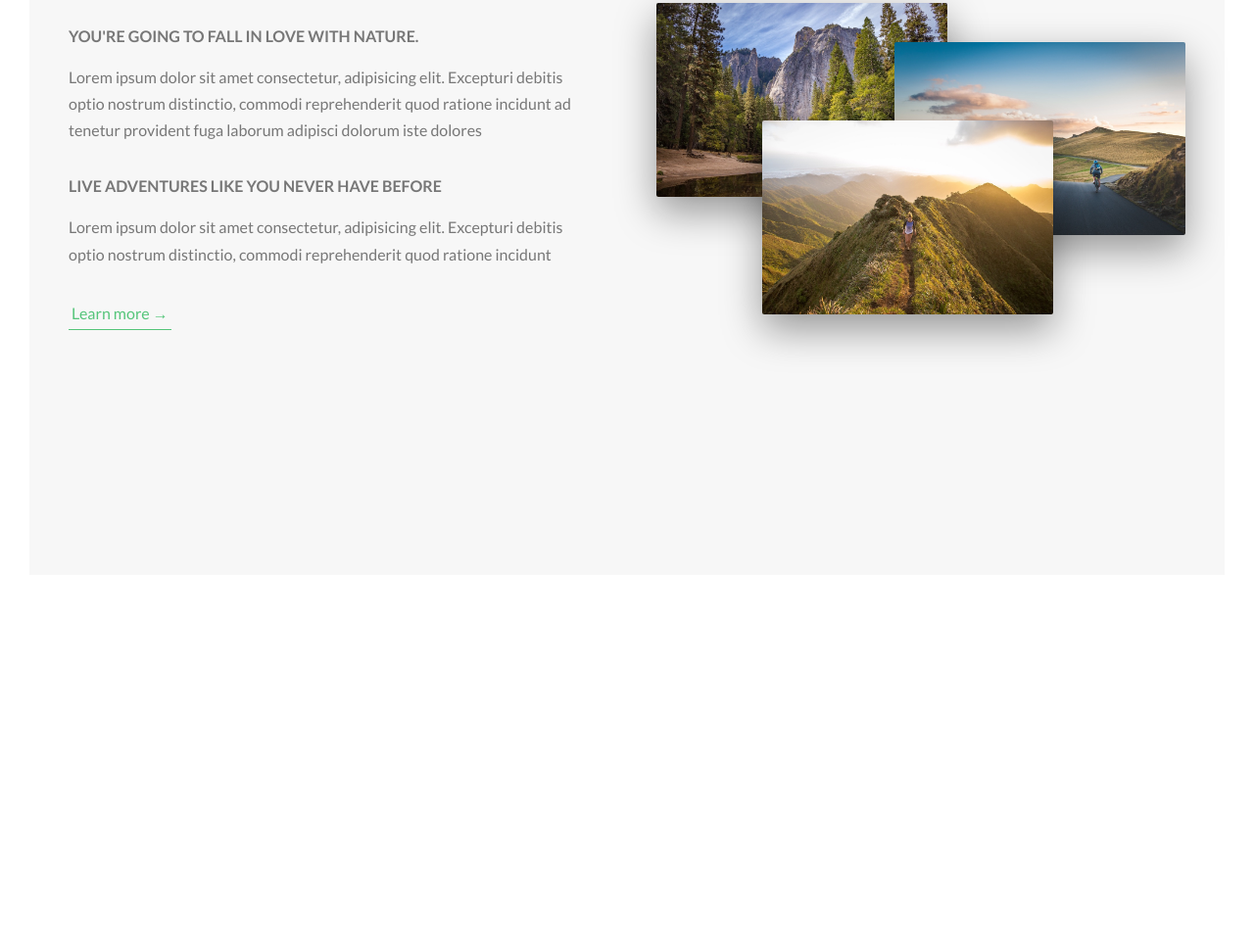
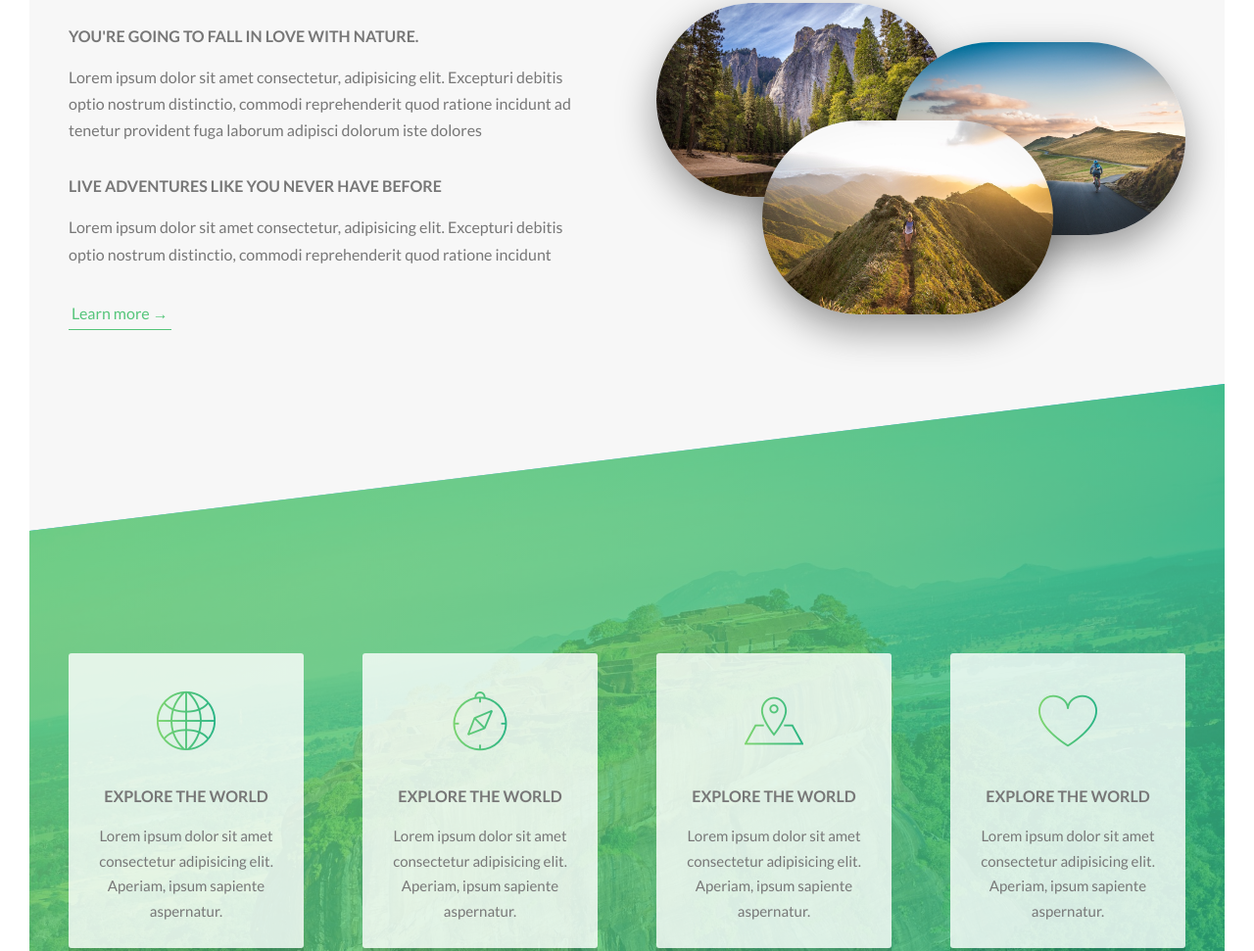
Before and after one commit to mshajid/Nature-Tours-Website, a website: page index.html in a window 1280 px wide. Shown: the part 917-1888 px from the top of the page at 98% size. Before the commit the page ends 1534 px from the top, so only its background shows below. Drawn offline with Linux system fonts and the light colour scheme.

Commit message:
new update

```diff
--- /dev/null
+++ b/css/icon-font.css
@@ -0,0 +1,445 @@
+@charset "UTF-8";
+
+@font-face {
+  font-family: "linea-basic-10";
+  src:url("fonts/linea-basic-10.eot");
+  src:url("fonts/linea-basic-10.eot?#iefix") format("embedded-opentype"),
+    url("fonts/linea-basic-10.woff") format("woff"),
+    url("fonts/linea-basic-10.ttf") format("truetype"),
+    url("fonts/linea-basic-10.svg#linea-basic-10") format("svg");
+  font-weight: normal;
+  font-style: normal;
+
+}
+
+[data-icon]:before {
+  font-family: "linea-basic-10" !important;
+  content: attr(data-icon);
+  font-style: normal !important;
+  font-weight: normal !important;
+  font-variant: normal !important;
+  text-transform: none !important;
+  speak: none;
+  line-height: 1;
+  -webkit-font-smoothing: antialiased;
+  -moz-osx-font-smoothing: grayscale;
+}
+
+[class^="icon-"]:before,
+[class*=" icon-"]:before {
+  font-family: "linea-basic-10" !important;
+  font-style: normal !important;
+  font-weight: normal !important;
+  font-variant: normal !important;
+  text-transform: none !important;
+  speak: none;
+  line-height: 1;
+  -webkit-font-smoothing: antialiased;
+  -moz-osx-font-smoothing: grayscale;
+}
+
+.icon-basic-accelerator:before {
+  content: "a";
+}
+.icon-basic-alarm:before {
+  content: "b";
+}
+.icon-basic-anchor:before {
+  content: "c";
+}
+.icon-basic-anticlockwise:before {
+  content: "d";
+}
+.icon-basic-archive:before {
+  content: "e";
+}
+.icon-basic-archive-full:before {
+  content: "f";
+}
+.icon-basic-ban:before {
+  content: "g";
+}
+.icon-basic-battery-charge:before {
+  content: "h";
+}
+.icon-basic-battery-empty:before {
+  content: "i";
+}
+.icon-basic-battery-full:before {
+  content: "j";
+}
+.icon-basic-battery-half:before {
+  content: "k";
+}
+.icon-basic-bolt:before {
+  content: "l";
+}
+.icon-basic-book:before {
+  content: "m";
+}
+.icon-basic-book-pen:before {
+  content: "n";
+}
+.icon-basic-book-pencil:before {
+  content: "o";
+}
+.icon-basic-bookmark:before {
+  content: "p";
+}
+.icon-basic-calculator:before {
+  content: "q";
+}
+.icon-basic-calendar:before {
+  content: "r";
+}
+.icon-basic-cards-diamonds:before {
+  content: "s";
+}
+.icon-basic-cards-hearts:before {
+  content: "t";
+}
+.icon-basic-case:before {
+  content: "u";
+}
+.icon-basic-chronometer:before {
+  content: "v";
+}
+.icon-basic-clessidre:before {
+  content: "w";
+}
+.icon-basic-clock:before {
+  content: "x";
+}
+.icon-basic-clockwise:before {
+  content: "y";
+}
+.icon-basic-cloud:before {
+  content: "z";
+}
+.icon-basic-clubs:before {
+  content: "A";
+}
+.icon-basic-compass:before {
+  content: "B";
+}
+.icon-basic-cup:before {
+  content: "C";
+}
+.icon-basic-diamonds:before {
+  content: "D";
+}
+.icon-basic-display:before {
+  content: "E";
+}
+.icon-basic-download:before {
+  content: "F";
+}
+.icon-basic-exclamation:before {
+  content: "G";
+}
+.icon-basic-eye:before {
+  content: "H";
+}
+.icon-basic-eye-closed:before {
+  content: "I";
+}
+.icon-basic-female:before {
+  content: "J";
+}
+.icon-basic-flag1:before {
+  content: "K";
+}
+.icon-basic-flag2:before {
+  content: "L";
+}
+.icon-basic-floppydisk:before {
+  content: "M";
+}
+.icon-basic-folder:before {
+  content: "N";
+}
+.icon-basic-folder-multiple:before {
+  content: "O";
+}
+.icon-basic-gear:before {
+  content: "P";
+}
+.icon-basic-geolocalize-01:before {
+  content: "Q";
+}
+.icon-basic-geolocalize-05:before {
+  content: "R";
+}
+.icon-basic-globe:before {
+  content: "S";
+}
+.icon-basic-gunsight:before {
+  content: "T";
+}
+.icon-basic-hammer:before {
+  content: "U";
+}
+.icon-basic-headset:before {
+  content: "V";
+}
+.icon-basic-heart:before {
+  content: "W";
+}
+.icon-basic-heart-broken:before {
+  content: "X";
+}
+.icon-basic-helm:before {
+  content: "Y";
+}
+.icon-basic-home:before {
+  content: "Z";
+}
+.icon-basic-info:before {
+  content: "0";
+}
+.icon-basic-ipod:before {
+  content: "1";
+}
+.icon-basic-joypad:before {
+  content: "2";
+}
+.icon-basic-key:before {
+  content: "3";
+}
+.icon-basic-keyboard:before {
+  content: "4";
+}
+.icon-basic-laptop:before {
+  content: "5";
+}
+.icon-basic-life-buoy:before {
+  content: "6";
+}
+.icon-basic-lightbulb:before {
+  content: "7";
+}
+.icon-basic-link:before {
+  content: "8";
+}
+.icon-basic-lock:before {
+  content: "9";
+}
+.icon-basic-lock-open:before {
+  content: "!";
+}
+.icon-basic-magic-mouse:before {
+  content: "\"";
+}
+.icon-basic-magnifier:before {
+  content: "#";
+}
+.icon-basic-magnifier-minus:before {
+  content: "$";
+}
+.icon-basic-magnifier-plus:before {
+  content: "%";
+}
+.icon-basic-mail:before {
+  content: "&";
+}
+.icon-basic-mail-multiple:before {
+  content: "'";
+}
+.icon-basic-mail-open:before {
+  content: "(";
+}
+.icon-basic-mail-open-text:before {
+  content: ")";
+}
+.icon-basic-male:before {
+  content: "*";
+}
+.icon-basic-map:before {
+  content: "+";
+}
+.icon-basic-message:before {
+  content: ",";
+}
+.icon-basic-message-multiple:before {
+  content: "-";
+}
+.icon-basic-message-txt:before {
+  content: ".";
+}
+.icon-basic-mixer2:before {
+  content: "/";
+}
+.icon-basic-mouse:before {
+  content: ":";
+}
+.icon-basic-notebook:before {
+  content: ";";
+}
+.icon-basic-notebook-pen:before {
+  content: "<";
+}
+.icon-basic-notebook-pencil:before {
+  content: "=";
+}
+.icon-basic-paperplane:before {
+  content: ">";
+}
+.icon-basic-pencil-ruler:before {
+  content: "?";
+}
+.icon-basic-pencil-ruler-pen:before {
+  content: "@";
+}
+.icon-basic-photo:before {
+  content: "[";
+}
+.icon-basic-picture:before {
+  content: "]";
+}
+.icon-basic-picture-multiple:before {
+  content: "^";
+}
+.icon-basic-pin1:before {
+  content: "_";
+}
+.icon-basic-pin2:before {
+  content: "`";
+}
+.icon-basic-postcard:before {
+  content: "{";
+}
+.icon-basic-postcard-multiple:before {
+  content: "|";
+}
+.icon-basic-printer:before {
+  content: "}";
+}
+.icon-basic-question:before {
+  content: "~";
+}
+.icon-basic-rss:before {
+  content: "\\";
+}
+.icon-basic-server:before {
+  content: "\e000";
+}
+.icon-basic-server2:before {
+  content: "\e001";
+}
+.icon-basic-server-cloud:before {
+  content: "\e002";
+}
+.icon-basic-server-download:before {
+  content: "\e003";
+}
+.icon-basic-server-upload:before {
+  content: "\e004";
+}
+.icon-basic-settings:before {
+  content: "\e005";
+}
+.icon-basic-share:before {
+  content: "\e006";
+}
+.icon-basic-sheet:before {
+  content: "\e007";
+}
+.icon-basic-sheet-multiple:before {
+  content: "\e008";
+}
+.icon-basic-sheet-pen:before {
+  content: "\e009";
+}
+.icon-basic-sheet-pencil:before {
+  content: "\e00a";
+}
+.icon-basic-sheet-txt:before {
+  content: "\e00b";
+}
+.icon-basic-signs:before {
+  content: "\e00c";
+}
+.icon-basic-smartphone:before {
+  content: "\e00d";
+}
+.icon-basic-spades:before {
+  content: "\e00e";
+}
+.icon-basic-spread:before {
+  content: "\e00f";
+}
+.icon-basic-spread-bookmark:before {
+  content: "\e010";
+}
+.icon-basic-spread-text:before {
+  content: "\e011";
+}
+.icon-basic-spread-text-bookmark:before {
+  content: "\e012";
+}
+.icon-basic-star:before {
+  content: "\e013";
+}
+.icon-basic-tablet:before {
+  content: "\e014";
+}
+.icon-basic-target:before {
+  content: "\e015";
+}
+.icon-basic-todo:before {
+  content: "\e016";
+}
+.icon-basic-todo-pen:before {
+  content: "\e017";
+}
+.icon-basic-todo-pencil:before {
+  content: "\e018";
+}
+.icon-basic-todo-txt:before {
+  content: "\e019";
+}
+.icon-basic-todolist-pen:before {
+  content: "\e01a";
+}
+.icon-basic-todolist-pencil:before {
+  content: "\e01b";
+}
+.icon-basic-trashcan:before {
+  content: "\e01c";
+}
+.icon-basic-trashcan-full:before {
+  content: "\e01d";
+}
+.icon-basic-trashcan-refresh:before {
+  content: "\e01e";
+}
+.icon-basic-trashcan-remove:before {
+  content: "\e01f";
+}
+.icon-basic-upload:before {
+  content: "\e020";
+}
+.icon-basic-usb:before {
+  content: "\e021";
+}
+.icon-basic-video:before {
+  content: "\e022";
+}
+.icon-basic-watch:before {
+  content: "\e023";
+}
+.icon-basic-webpage:before {
+  content: "\e024";
+}
+.icon-basic-webpage-img-txt:before {
+  content: "\e025";
+}
+.icon-basic-webpage-multiple:before {
+  content: "\e026";
+}
+.icon-basic-webpage-txt:before {
+  content: "\e027";
+}
+.icon-basic-world:before {
+  content: "\e028";
+}
--- a/index.html
+++ b/index.html
@@ -7,6 +7,7 @@
     <link rel="preconnect" href="https://fonts.gstatic.com">
     <link href="https://fonts.googleapis.com/css2?family=Lato:wght@100;300;400;700;900&display=swap" rel="stylesheet">
 
+    <link rel="stylesheet" href="css/icon-font.css" />
     <link rel="stylesheet" href="css/style.css" />
     <link rel="shortcut icon" type="image/png" href="img/favicon.png" />
 
@@ -62,6 +63,50 @@
                 </div>
             </div>
         </section>
+
+        <section class="section-features">
+            <div class="row">
+                <div class="col-1-of-4">
+                    <div class="feature-box">
+                        <i class="feature-box__icon icon-basic-world"></i>
+                        <h3 class="heading-tertiary u-margin-bottom-small">Explore the world</h3>
+                        <p class="feature-box__text">
+                            Lorem ipsum dolor sit amet consectetur adipisicing elit. Aperiam, ipsum sapiente aspernatur.
+                        </p>
+                    </div>
+                </div>
+
+                <div class="col-1-of-4">
+                    <div class="feature-box">
+                        <i class="feature-box__icon icon-basic-compass"></i>
+                        <h3 class="heading-tertiary u-margin-bottom-small">Explore the world</h3>
+                        <p class="feature-box__text">
+                            Lorem ipsum dolor sit amet consectetur adipisicing elit. Aperiam, ipsum sapiente aspernatur.
+                        </p>
+                    </div>
+                </div>
+
+                <div class="col-1-of-4">
+                    <div class="feature-box">
+                        <i class="feature-box__icon icon-basic-geolocalize-05"></i>
+                        <h3 class="heading-tertiary u-margin-bottom-small">Explore the world</h3>
+                        <p class="feature-box__text">
+                            Lorem ipsum dolor sit amet consectetur adipisicing elit. Aperiam, ipsum sapiente aspernatur.
+                        </p>
+                    </div>
+                </div>
+
+                <div class="col-1-of-4">
+                    <div class="feature-box">
+                        <i class="feature-box__icon icon-basic-heart"></i>
+                        <h3 class="heading-tertiary u-margin-bottom-small">Explore the world</h3>
+                        <p class="feature-box__text">
+                            Lorem ipsum dolor sit amet consectetur adipisicing elit. Aperiam, ipsum sapiente aspernatur.
+                        </p>
+                    </div>
+                </div>
+            </div>
+        </section>
     </main>
 
 </body>
--- a/sass/main.scss
+++ b/sass/main.scss
@@ -9,6 +9,7 @@
 
 @import "components/button";
 @import "components/composition";
+@import "components/feature-box";
 
 @import "layout/header";
 @import "layout/grid";
```
Also changed, not shown: css/style.css.
